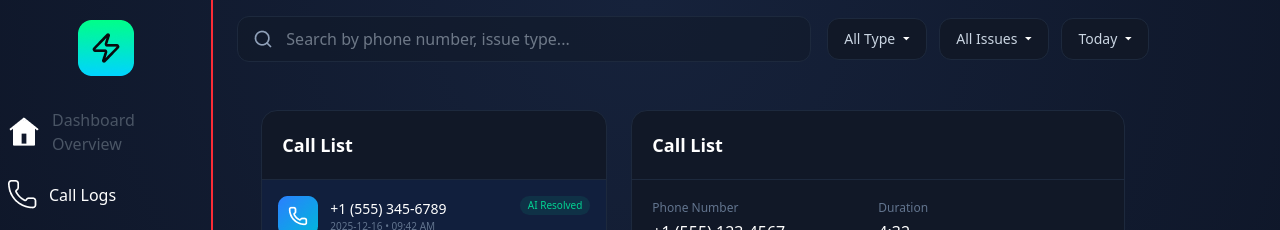
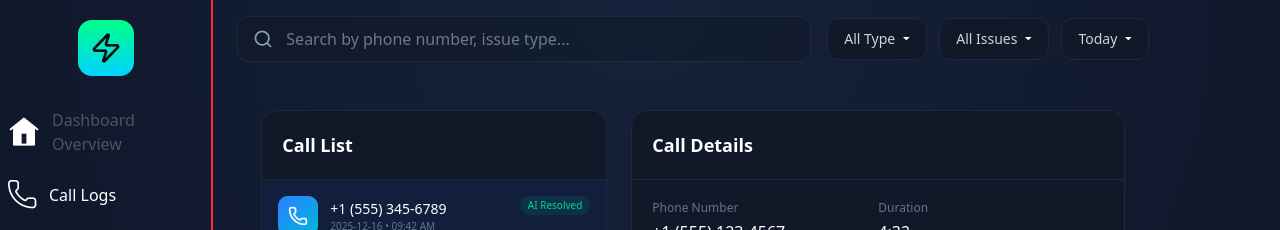
Before and after one commit to antnose/Assessment-Task, a React (Vite) app: page /calls in a window 1280 px wide. Shown: the top 230 px of the page. Built offline with nearby package versions, Linux system fonts and the light colour scheme.

Commit message:
Change the name call list to call details

```diff
--- a/src/components/CallDetails/CallDetails.jsx
+++ b/src/components/CallDetails/CallDetails.jsx
@@ -4,7 +4,7 @@ const CallDetails = () => {
   return (
     <div className="col-span-7 bg-[#111827] rounded-2xl border border-slate-800">
       <h2 className="p-5 text-white text-lg font-semibold border-b border-slate-800">
-        Call List
+        Call Details
       </h2>
 
       <div className="p-5">
```
